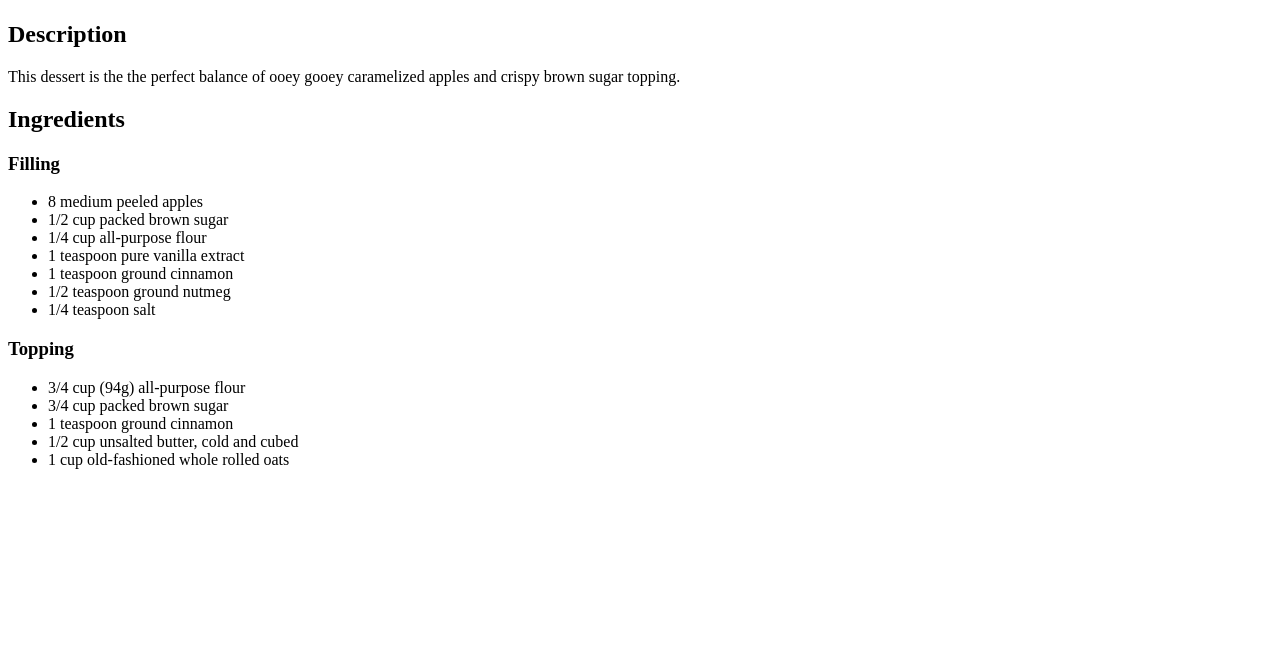
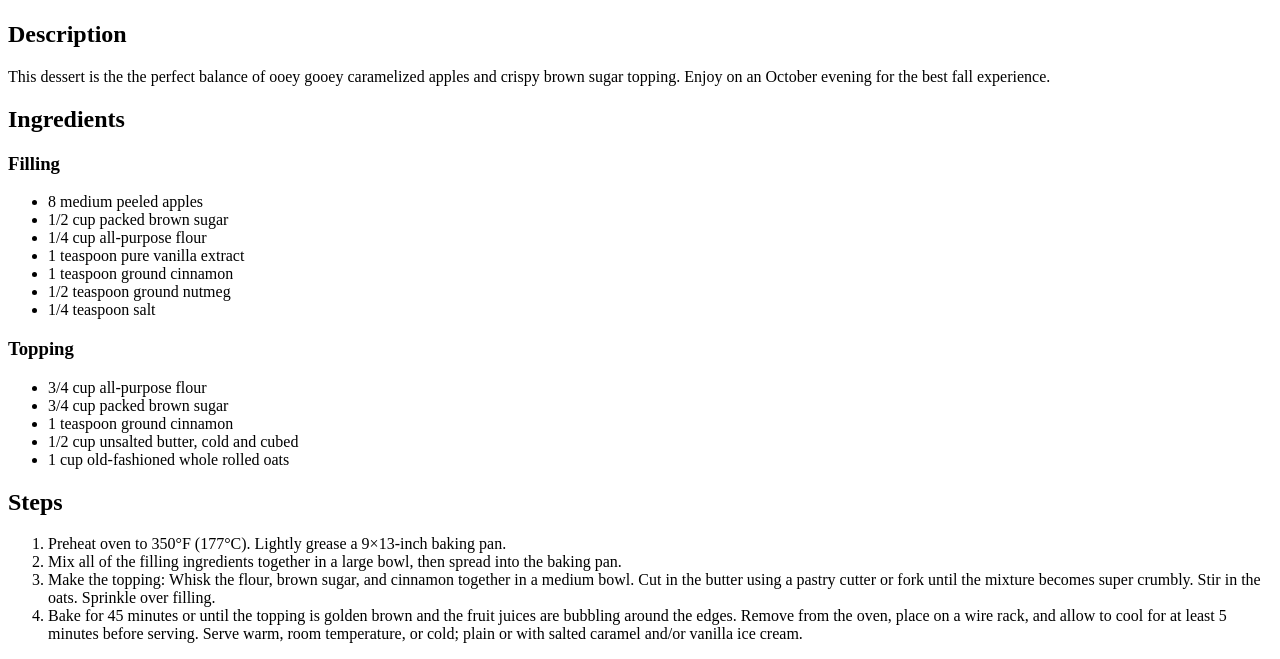
Before and after one commit to techytabbyy/odin-recipes, a plain HTML site: page odin-recipes/recipes/apple-crisp.html in a window 1280 px wide. Shown: the part 533-1192 px from the top of the page. Before the commit the page ends 1018 px from the top, so only its background shows below. Drawn offline with Linux system fonts and the light colour scheme.

Commit message:
Add steps to recipe.

```diff
--- a/odin-recipes/recipes/apple-crisp.html
+++ b/odin-recipes/recipes/apple-crisp.html
@@ -10,7 +10,7 @@
 <img src="img/apple-crisp.jpg" alt="Apple Crisp" width="300
 ">
 <h2>Description</h2>
-<p>This dessert is the the perfect balance of ooey gooey caramelized apples and crispy brown sugar topping.</p>
+<p>This dessert is the the perfect balance of ooey gooey caramelized apples and crispy brown sugar topping. Enjoy on an October evening for the best fall experience.</p>
    <h2>Ingredients</h2>
    <h3>Filling</h3>
    <ul>
@@ -24,14 +24,21 @@
    </ul>
    <h3>Topping</h3>
    <ul>
-    <li>3/4 cup (94g) all-purpose flour</li>
+    <li>3/4 cup all-purpose flour</li>
     <li>3/4 cup packed brown sugar</li>
     <li>1 teaspoon ground cinnamon</li>
     <li>1/2 cup unsalted butter, cold and cubed</li>
     <li>1 cup old-fashioned whole rolled oats</li>
+   </ul>
 
+<h2>Steps</h2>
+<ol>
+    <li>Preheat oven to 350°F (177°C). Lightly grease a 9×13-inch baking pan.</li>
+    <li>Mix all of the filling ingredients together in a large bowl, then spread into the baking pan.</li>
+    <li>Make the topping: Whisk the flour, brown sugar, and cinnamon together in a medium bowl. Cut in the butter using a pastry cutter or fork until the mixture becomes super crumbly. Stir in the oats. Sprinkle over filling.</li>
+    <li>Bake for 45 minutes or until the topping is golden brown and the fruit juices are bubbling around the edges. Remove from the oven, place on a wire rack, and allow to cool for at least 5 minutes before serving. Serve warm, room temperature, or cold; plain or with salted caramel and/or vanilla ice cream.</li>
 
-   </ul>
+</ol>
 </body>
 </html>
 
```
